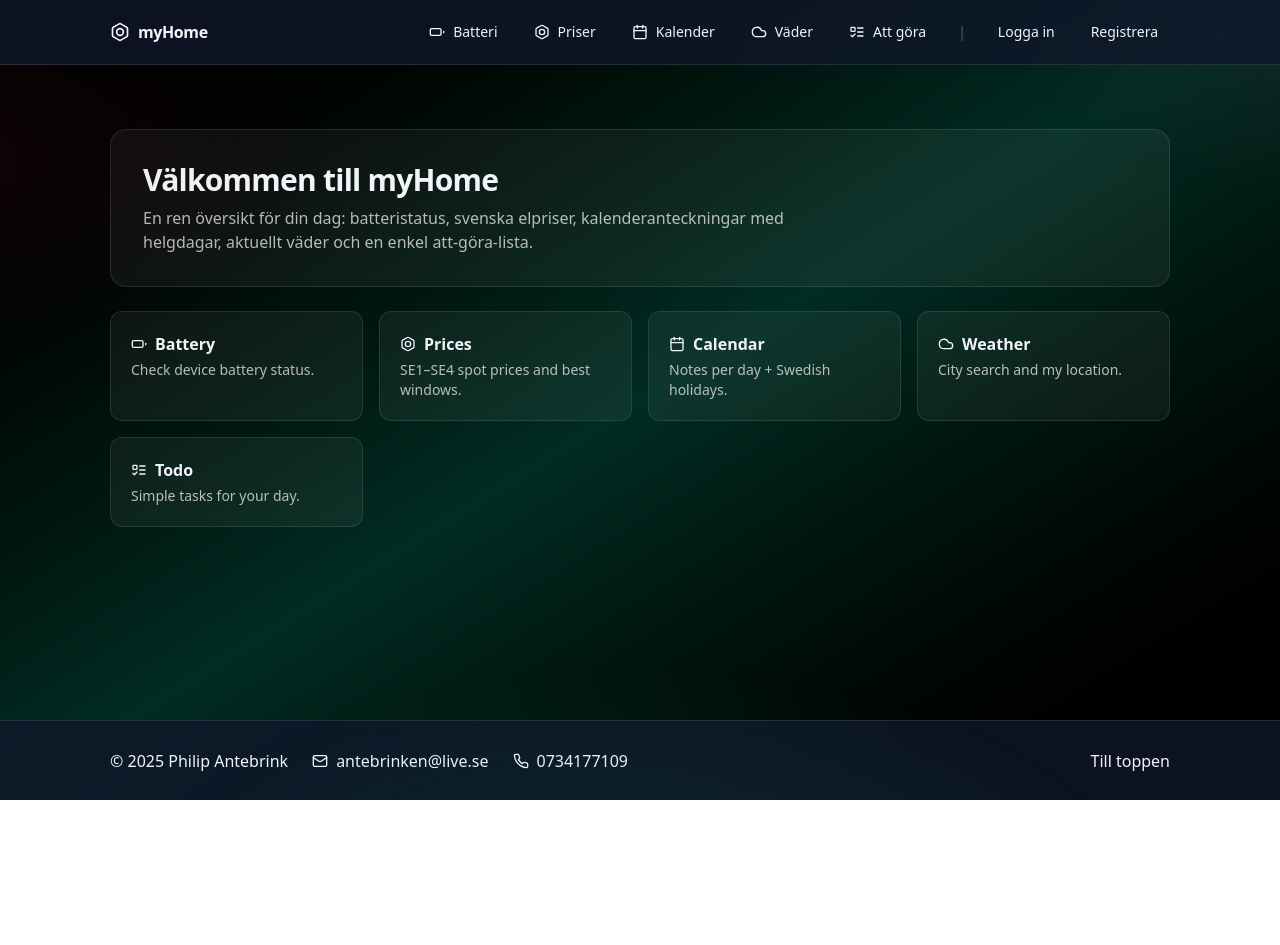
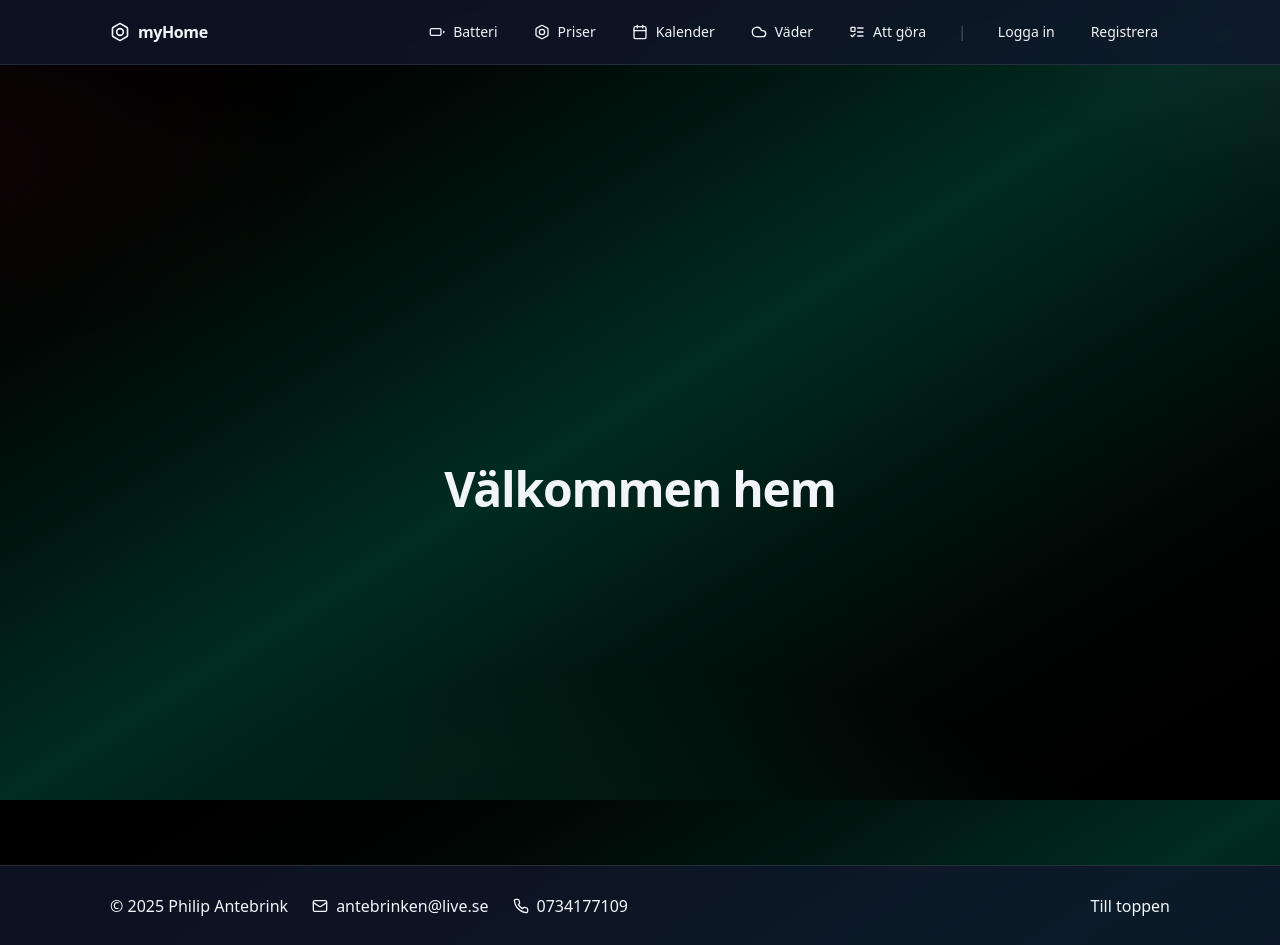
Before and after one commit to antebrinken/myHome, a React (Vite) app: page / in a window 1280 px wide. Before the commit the page ends 800 px from the top, so only its background shows below. Built offline with nearby package versions, Linux system fonts and the light colour scheme.

Commit message:
Update: Translation

```diff
--- a/src/App.tsx
+++ b/src/App.tsx
@@ -81,35 +81,14 @@ function Footer() {
 
 function HomePage() {
   return (
-    <main className="py-16">
-      <div className="max-w-[1100px] mx-auto px-5 grid gap-6">
-        <div className="bg-white/5 border border-white/10 rounded-2xl p-8">
-          <h1 className="text-3xl font-extrabold tracking-tight mb-2">Välkommen till myHome</h1>
-          <p className="text-white/70 max-w-2xl">En ren översikt för din dag: batteristatus, svenska elpriser, kalenderanteckningar med helgdagar, aktuellt väder och en enkel att‑göra‑lista.</p>
-        </div>
-        <div className="grid grid-cols-[repeat(auto-fit,minmax(220px,1fr))] gap-4">
-          <NavLink to="/battery" className="bg-white/5 border border-white/10 rounded-xl p-5 hover:bg-white/10">
-            <div className="font-semibold mb-1 flex items-center gap-2"><Battery className="w-4 h-4" /> Battery</div>
-            <div className="text-white/70 text-sm">Check device battery status.</div>
-          </NavLink>
-          <NavLink to="/prices" className="bg-white/5 border border-white/10 rounded-xl p-5 hover:bg-white/10">
-            <div className="font-semibold mb-1 flex items-center gap-2"><Bolt className="w-4 h-4" /> Prices</div>
-            <div className="text-white/70 text-sm">SE1–SE4 spot prices and best windows.</div>
-          </NavLink>
-          <NavLink to="/calendar" className="bg-white/5 border border-white/10 rounded-xl p-5 hover:bg-white/10">
-            <div className="font-semibold mb-1 flex items-center gap-2"><CalendarIcon className="w-4 h-4" /> Calendar</div>
-            <div className="text-white/70 text-sm">Notes per day + Swedish holidays.</div>
-          </NavLink>
-          <NavLink to="/weather" className="bg-white/5 border border-white/10 rounded-xl p-5 hover:bg-white/10">
-            <div className="font-semibold mb-1 flex items-center gap-2"><Cloud className="w-4 h-4" /> Weather</div>
-            <div className="text-white/70 text-sm">City search and my location.</div>
-          </NavLink>
-          <NavLink to="/todo" className="bg-white/5 border border-white/10 rounded-xl p-5 hover:bg-white/10">
-            <div className="font-semibold mb-1 flex items-center gap-2"><ListTodo className="w-4 h-4" /> Todo</div>
-            <div className="text-white/70 text-sm">Simple tasks for your day.</div>
-          </NavLink>
-        </div>
-      </div>
+    <main className="min-h-screen flex flex-col">
+      {/* Hero: text follows scroll (sticky near top) then disappears under the black block */}
+      <section className="relative z-0">
+        <div className="h-[50vh]" />
+        <h1 className="sticky top-16 text-4xl sm:text-5xl font-extrabold tracking-tight px-5 text-center">Välkommen hem</h1>
+      </section>
+
+
     </main>
   )
 }
--- a/src/pages/CalendarPage.tsx
+++ b/src/pages/CalendarPage.tsx
@@ -59,14 +59,51 @@ export default function CalendarPage() {
 
   return (
     <Page id="calendar">
-      <h2 className="text-2xl mb-4">Calendar</h2>
+      <h2 className="text-2xl mb-4">Kalender</h2>
       <Card className="overflow-visible">
         <div className="p-3 border-b border-white/10 flex items-center justify-between gap-2">
           <div className="flex items-center gap-2">
-            <button aria-label="Previous month" className="rounded-md border border-white/20 bg-white/5 px-2 py-1 hover:bg-white/10" onClick={() => { setSelected(null); setViewMonth((m) => { if (m === 0) { setViewYear((y) => y - 1); return 11 } return m - 1 }) }}>◀</button>
-            <button aria-label="Next month" className="rounded-md border border-white/20 bg-white/5 px-2 py-1 hover:bg-white/10" onClick={() => { setSelected(null); setViewMonth((m) => { if (m === 11) { setViewYear((y) => y + 1); return 0 } return m + 1 }) }}>▶</button>
+            <button
+              aria-label="Previous month"
+              className="rounded-md border border-white/20 bg-white/5 px-2 py-1 hover:bg-white/10"
+              onClick={() => {
+                setSelected(null)
+                const m = viewMonth
+                const y = viewYear
+                if (m === 0) {
+                  setViewMonth(11)
+                  setViewYear(y - 1)
+                } else {
+                  setViewMonth(m - 1)
+                }
+              }}
+            >
+              ◀
+            </button>
+            <button
+              aria-label="Next month"
+              className="rounded-md border border-white/20 bg-white/5 px-2 py-1 hover:bg-white/10"
+              onClick={() => {
+                setSelected(null)
+                const m = viewMonth
+                const y = viewYear
+                if (m === 11) {
+                  setViewMonth(0)
+                  setViewYear(y + 1)
+                } else {
+                  setViewMonth(m + 1)
+                }
+              }}
+            >
+              ▶
+            </button>
           </div>
-          <div className="font-bold">{new Date(viewYear, viewMonth, 1).toLocaleString(undefined, { month: 'long' })} {viewYear}</div>
+          <div className="font-bold">
+            {(() => {
+              const monthName = new Date(viewYear, viewMonth, 1).toLocaleString(undefined, { month: 'long' })
+              return monthName.charAt(0).toUpperCase() + monthName.slice(1)
+            })()} {viewYear}
+          </div>
           <div className="w-[72px]" />
         </div>
         <div className="grid grid-cols-7 bg-white/5 border-b border-white/10">
@@ -105,7 +142,11 @@ export default function CalendarPage() {
         </div>
       </Card>
 
-      <Modal open={!!selected} onClose={() => setSelected(null)} title={selected ? selected.toLocaleDateString('sv-SE', { weekday: 'long', year: 'numeric', month: 'short', day: 'numeric' }) : undefined}>
+      <Modal
+        open={!!selected}
+        onClose={() => setSelected(null)}
+        title={selected ? (() => { const t = selected.toLocaleDateString('sv-SE', { weekday: 'long', year: 'numeric', month: 'short', day: 'numeric' }); return t.charAt(0).toUpperCase() + t.slice(1) })() : undefined}
+      >
         <form className="flex flex-col sm:flex-row gap-2 mb-4" onSubmit={(e) => { e.preventDefault(); if (selected) addEvent(selected) }}>
           <input type="time" className="bg-white/10 border border-white/20 rounded-lg px-3 py-2 w-full sm:w-40" value={time} onChange={(e) => setTime(e.target.value)} required />
           <input type="text" placeholder="Lägg till anteckning…" className="flex-1 bg-white/10 border border-white/20 rounded-lg px-3 py-2" value={note} onChange={(e) => setNote(e.target.value)} required />
--- a/src/pages/WeatherPage.tsx
+++ b/src/pages/WeatherPage.tsx
@@ -12,7 +12,7 @@ export default function WeatherPage() {
   const [lastUpdated, setLastUpdated] = useState<number | null>(null)
   const LAST_KEY = 'weather.last.v1'
 
-  async function loadByCoords(lat: number, lon: number, name = 'Your location') {
+  async function loadByCoords(lat: number, lon: number, name = 'Min plats') {
     setLoading(true)
     setError(null)
     try {
@@ -74,7 +74,7 @@ export default function WeatherPage() {
     navigator.geolocation.getCurrentPosition(
       async (pos) => {
         const { latitude, longitude } = pos.coords
-        let name = 'Your location'
+        let name = 'Min plats'
         try {
           const place = await reverseGeocode(latitude, longitude)
           if (place) name = place.displayName
```
